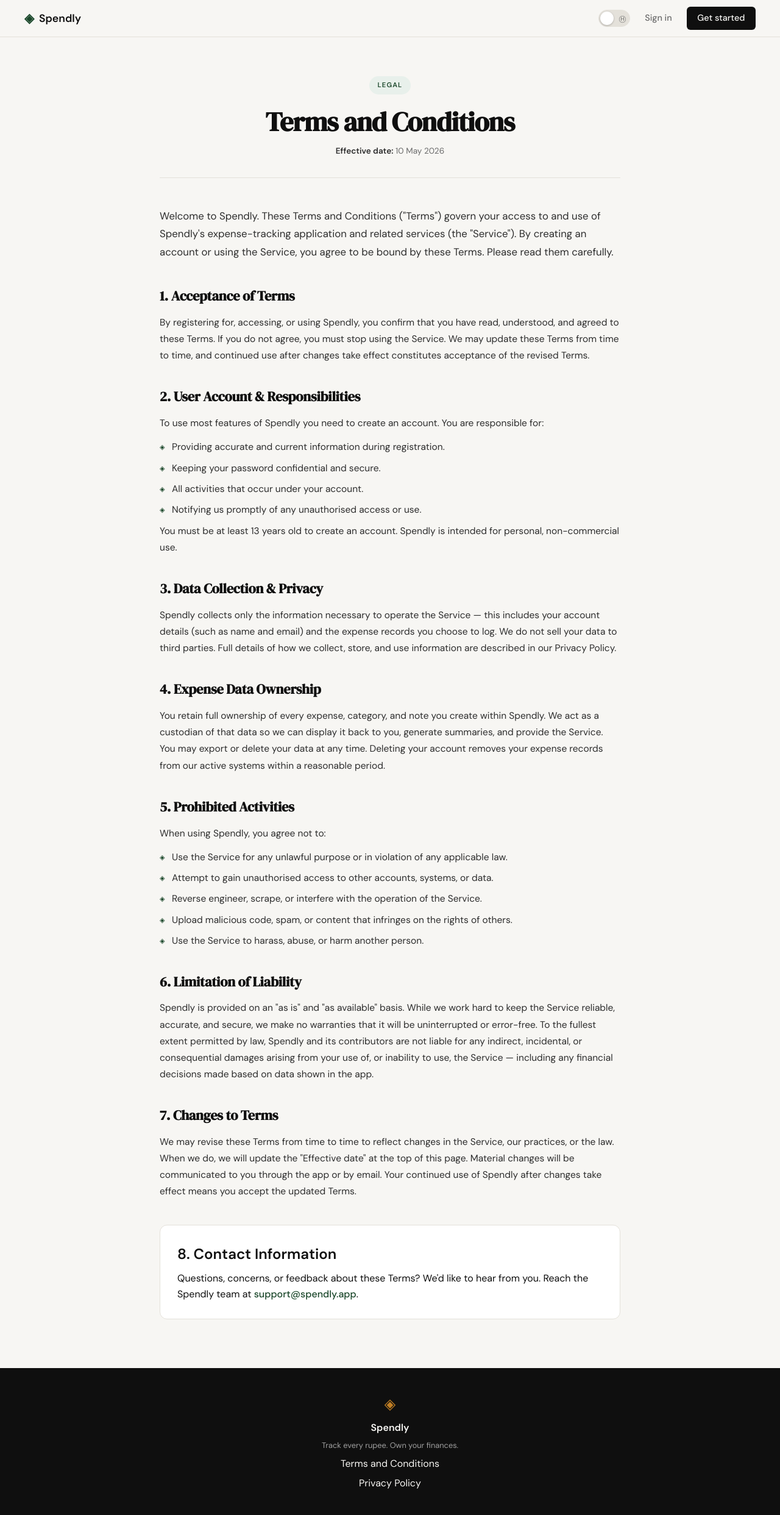
After one commit to malaniheenaa-debug/spendly, a Flask app: page /terms in a window 1280 px wide. The commit adds this page. Shown: the whole page at 61% size. Run offline with Flask 3, Linux system fonts and the light colour scheme.

Commit message:
landing: add terms and condition page and route

```diff
--- a/expense-tracker/app.py
+++ b/expense-tracker/app.py
@@ -20,6 +20,11 @@ def register():
 @app.route("/login")
 def login():
     return render_template("login.html")
+
+
+@app.route("/terms")
+def terms():
+    return render_template("terms.html")
 
 
 # ------------------------------------------------------------------ #
--- a/expense-tracker/templates/base.html
+++ b/expense-tracker/templates/base.html
@@ -42,7 +42,7 @@
             <span class="brand-icon">◈</span>
             <span class="footer-name">Spendly</span>
             <p class="footer-copy">Track every rupee. Own your finances.</p>
-            <a href="#">Terms and Conditions</a>
+            <a href="{{ url_for('terms') }}">Terms and Conditions</a>
             <a href="#">Privacy Policy</a>
         </div>
     </footer>
--- /dev/null
+++ b/expense-tracker/templates/terms.html
@@ -0,0 +1,251 @@
+{% extends "base.html" %}
+
+{% block title %}Terms and Conditions — Spendly{% endblock %}
+
+{% block head %}
+<style>
+    .terms-section {
+        max-width: 820px;
+        margin: 0 auto;
+        padding: 4rem 2rem 5rem;
+    }
+
+    .terms-header {
+        text-align: center;
+        margin-bottom: 3rem;
+        padding-bottom: 2rem;
+        border-bottom: 1px solid var(--border);
+    }
+
+    .terms-eyebrow {
+        display: inline-block;
+        background: var(--accent-light);
+        color: var(--accent);
+        font-size: 0.7rem;
+        font-weight: 600;
+        letter-spacing: 0.1em;
+        text-transform: uppercase;
+        padding: 0.35rem 0.85rem;
+        border-radius: 999px;
+        margin-bottom: 1.25rem;
+    }
+
+    .terms-title {
+        font-family: var(--font-display);
+        font-size: clamp(2rem, 4vw, 2.75rem);
+        line-height: 1.15;
+        letter-spacing: -0.02em;
+        color: var(--ink);
+        margin-bottom: 0.75rem;
+    }
+
+    .terms-effective {
+        font-size: 0.85rem;
+        color: var(--ink-muted);
+    }
+
+    .terms-effective strong {
+        color: var(--ink-soft);
+        font-weight: 600;
+    }
+
+    .terms-intro {
+        font-size: 1.05rem;
+        color: var(--ink-soft);
+        line-height: 1.75;
+        margin-bottom: 2.5rem;
+    }
+
+    .terms-block {
+        margin-bottom: 2.25rem;
+    }
+
+    .terms-block h2 {
+        font-family: var(--font-display);
+        font-size: 1.4rem;
+        color: var(--ink);
+        margin-bottom: 0.75rem;
+        letter-spacing: -0.01em;
+    }
+
+    .terms-block p {
+        color: var(--ink-soft);
+        font-size: 0.97rem;
+        line-height: 1.75;
+        margin-bottom: 0.75rem;
+    }
+
+    .terms-block ul {
+        list-style: none;
+        padding-left: 0;
+        margin-top: 0.5rem;
+    }
+
+    .terms-block li {
+        position: relative;
+        padding-left: 1.25rem;
+        color: var(--ink-soft);
+        font-size: 0.97rem;
+        line-height: 1.7;
+        margin-bottom: 0.5rem;
+    }
+
+    .terms-block li::before {
+        content: "◈";
+        position: absolute;
+        left: 0;
+        top: 0;
+        color: var(--accent);
+        font-size: 0.7rem;
+        line-height: 1.7rem;
+    }
+
+    .terms-contact {
+        background: var(--paper-card);
+        border: 1px solid var(--border);
+        border-radius: var(--radius-md);
+        padding: 1.75rem;
+        margin-top: 2.5rem;
+    }
+
+    .terms-contact h2 {
+        margin-bottom: 0.5rem;
+    }
+
+    .terms-contact a {
+        color: var(--accent);
+        font-weight: 500;
+    }
+
+    .terms-contact a:hover {
+        text-decoration: underline;
+    }
+
+    @media (max-width: 600px) {
+        .terms-section { padding: 2.5rem 1.25rem 3.5rem; }
+        .terms-header { margin-bottom: 2rem; padding-bottom: 1.5rem; }
+        .terms-block { margin-bottom: 1.75rem; }
+        .terms-block h2 { font-size: 1.2rem; }
+    }
+</style>
+{% endblock %}
+
+{% block content %}
+
+<section class="terms-section">
+
+    <header class="terms-header">
+        <span class="terms-eyebrow">Legal</span>
+        <h1 class="terms-title">Terms and Conditions</h1>
+        <p class="terms-effective">
+            <strong>Effective date:</strong> 10 May 2026
+        </p>
+    </header>
+
+    <p class="terms-intro">
+        Welcome to Spendly. These Terms and Conditions ("Terms") govern your access
+        to and use of Spendly's expense-tracking application and related services
+        (the "Service"). By creating an account or using the Service, you agree to
+        be bound by these Terms. Please read them carefully.
+    </p>
+
+    <div class="terms-block">
+        <h2>1. Acceptance of Terms</h2>
+        <p>
+            By registering for, accessing, or using Spendly, you confirm that you
+            have read, understood, and agreed to these Terms. If you do not agree,
+            you must stop using the Service. We may update these Terms from time to
+            time, and continued use after changes take effect constitutes acceptance
+            of the revised Terms.
+        </p>
+    </div>
+
+    <div class="terms-block">
+        <h2>2. User Account &amp; Responsibilities</h2>
+        <p>
+            To use most features of Spendly you need to create an account. You are
+            responsible for:
+        </p>
+        <ul>
+            <li>Providing accurate and current information during registration.</li>
+            <li>Keeping your password confidential and secure.</li>
+            <li>All activities that occur under your account.</li>
+            <li>Notifying us promptly of any unauthorised access or use.</li>
+        </ul>
+        <p>
+            You must be at least 13 years old to create an account. Spendly is
+            intended for personal, non-commercial use.
+        </p>
+    </div>
+
+    <div class="terms-block">
+        <h2>3. Data Collection &amp; Privacy</h2>
+        <p>
+            Spendly collects only the information necessary to operate the Service —
+            this includes your account details (such as name and email) and the
+            expense records you choose to log. We do not sell your data to third
+            parties. Full details of how we collect, store, and use information are
+            described in our Privacy Policy.
+        </p>
+    </div>
+
+    <div class="terms-block">
+        <h2>4. Expense Data Ownership</h2>
+        <p>
+            You retain full ownership of every expense, category, and note you
+            create within Spendly. We act as a custodian of that data so we can
+            display it back to you, generate summaries, and provide the Service.
+            You may export or delete your data at any time. Deleting your account
+            removes your expense records from our active systems within a
+            reasonable period.
+        </p>
+    </div>
+
+    <div class="terms-block">
+        <h2>5. Prohibited Activities</h2>
+        <p>When using Spendly, you agree not to:</p>
+        <ul>
+            <li>Use the Service for any unlawful purpose or in violation of any applicable law.</li>
+            <li>Attempt to gain unauthorised access to other accounts, systems, or data.</li>
+            <li>Reverse engineer, scrape, or interfere with the operation of the Service.</li>
+            <li>Upload malicious code, spam, or content that infringes on the rights of others.</li>
+            <li>Use the Service to harass, abuse, or harm another person.</li>
+        </ul>
+    </div>
+
+    <div class="terms-block">
+        <h2>6. Limitation of Liability</h2>
+        <p>
+            Spendly is provided on an "as is" and "as available" basis. While we
+            work hard to keep the Service reliable, accurate, and secure, we make
+            no warranties that it will be uninterrupted or error-free. To the
+            fullest extent permitted by law, Spendly and its contributors are not
+            liable for any indirect, incidental, or consequential damages arising
+            from your use of, or inability to use, the Service — including any
+            financial decisions made based on data shown in the app.
+        </p>
+    </div>
+
+    <div class="terms-block">
+        <h2>7. Changes to Terms</h2>
+        <p>
+            We may revise these Terms from time to time to reflect changes in the
+            Service, our practices, or the law. When we do, we will update the
+            "Effective date" at the top of this page. Material changes will be
+            communicated to you through the app or by email. Your continued use of
+            Spendly after changes take effect means you accept the updated Terms.
+        </p>
+    </div>
+
+    <div class="terms-contact">
+        <h2>8. Contact Information</h2>
+        <p>
+            Questions, concerns, or feedback about these Terms? We'd like to hear
+            from you. Reach the Spendly team at
+            <a href="mailto:support@spendly.app">support@spendly.app</a>.
+        </p>
+    </div>
+
+</section>
+
+{% endblock %}
```
